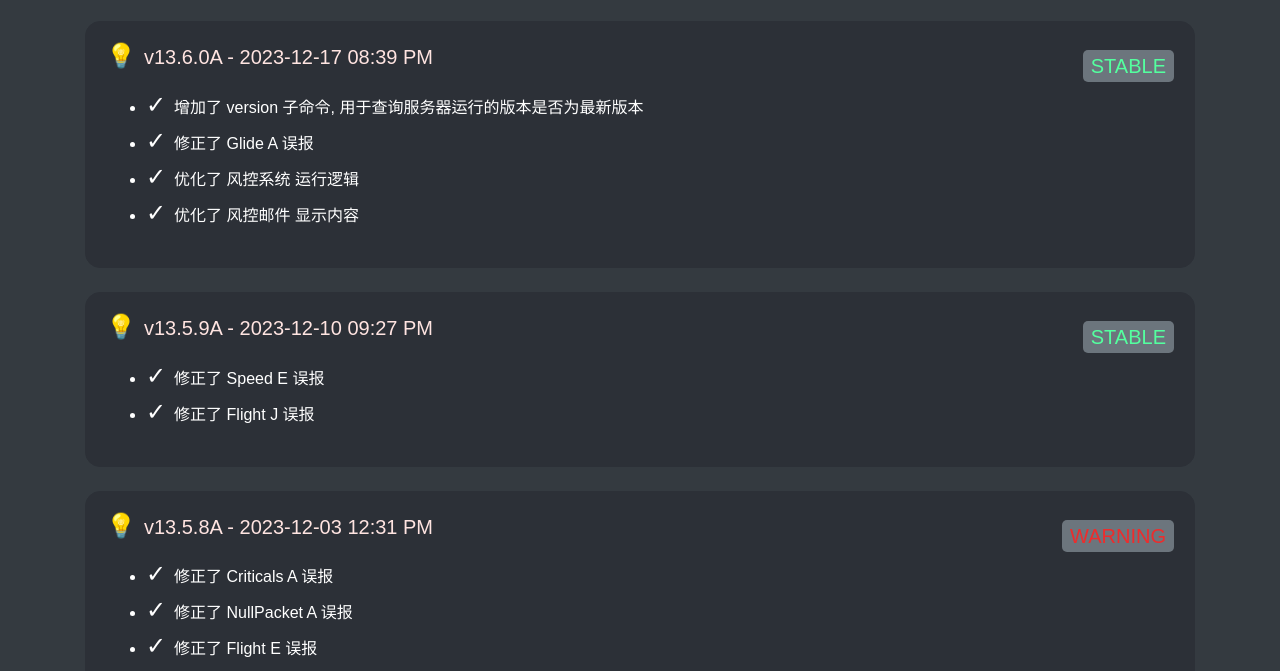
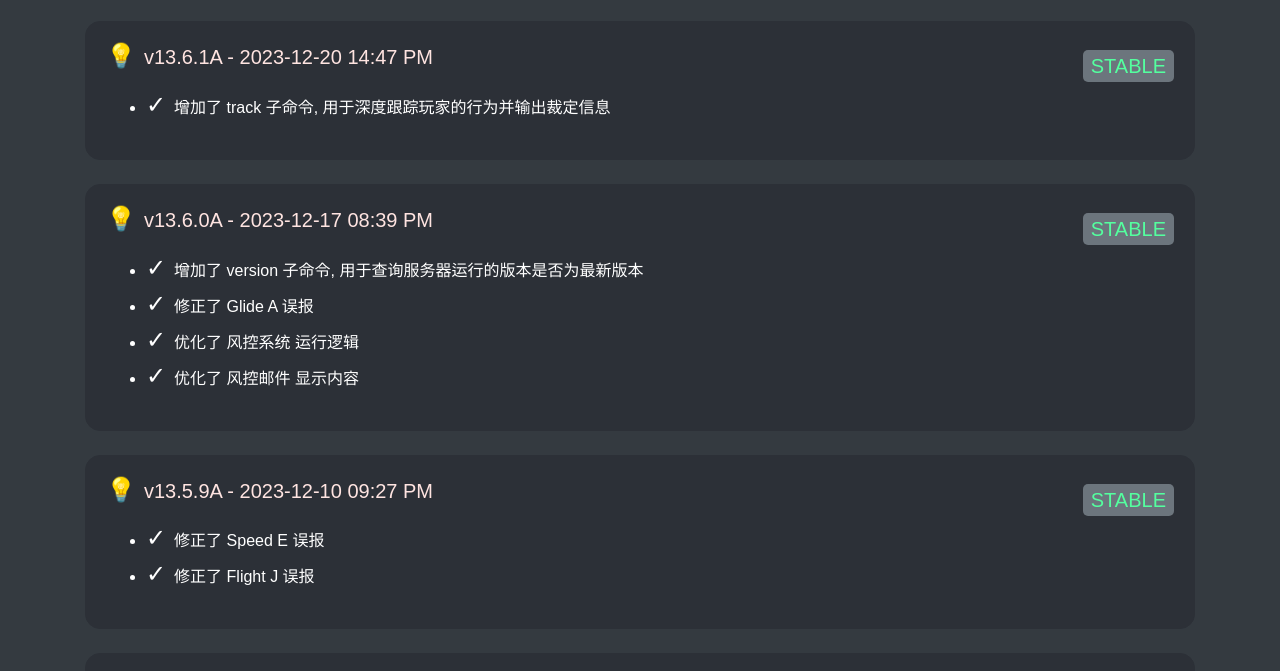
Before and after one commit to CoffeeTeaX/edgeac, a plain HTML site: page index.html in a window 1280 px wide. Shown: the part 95-766 px from the top of the page. Drawn offline with nearby package versions, Linux system fonts and the light colour scheme.

Commit message:
Update index.html

```diff
--- a/index.html
+++ b/index.html
@@ -76,7 +76,17 @@
     <h1 class="mt-4 mb-4">更新日志</h1>
 
 
+	<div class="card mt-4">
+        <div class="card-body">
+            <h5 class="card-title"><span class="icon">&#128161;</span>v13.6.1A - 2023-12-20 14:47 PM<span class="tag_release">STABLE</span></h5>
+            <p class="card-text">
+                <ul>
+                    <li><span class="icon">&#10003;</span>增加了 track 子命令, 用于深度跟踪玩家的行为并输出裁定信息</li>
 
+                </ul>
+            </p>
+        </div>
+    </div>
 
 	<div class="card mt-4">
         <div class="card-body">
```
